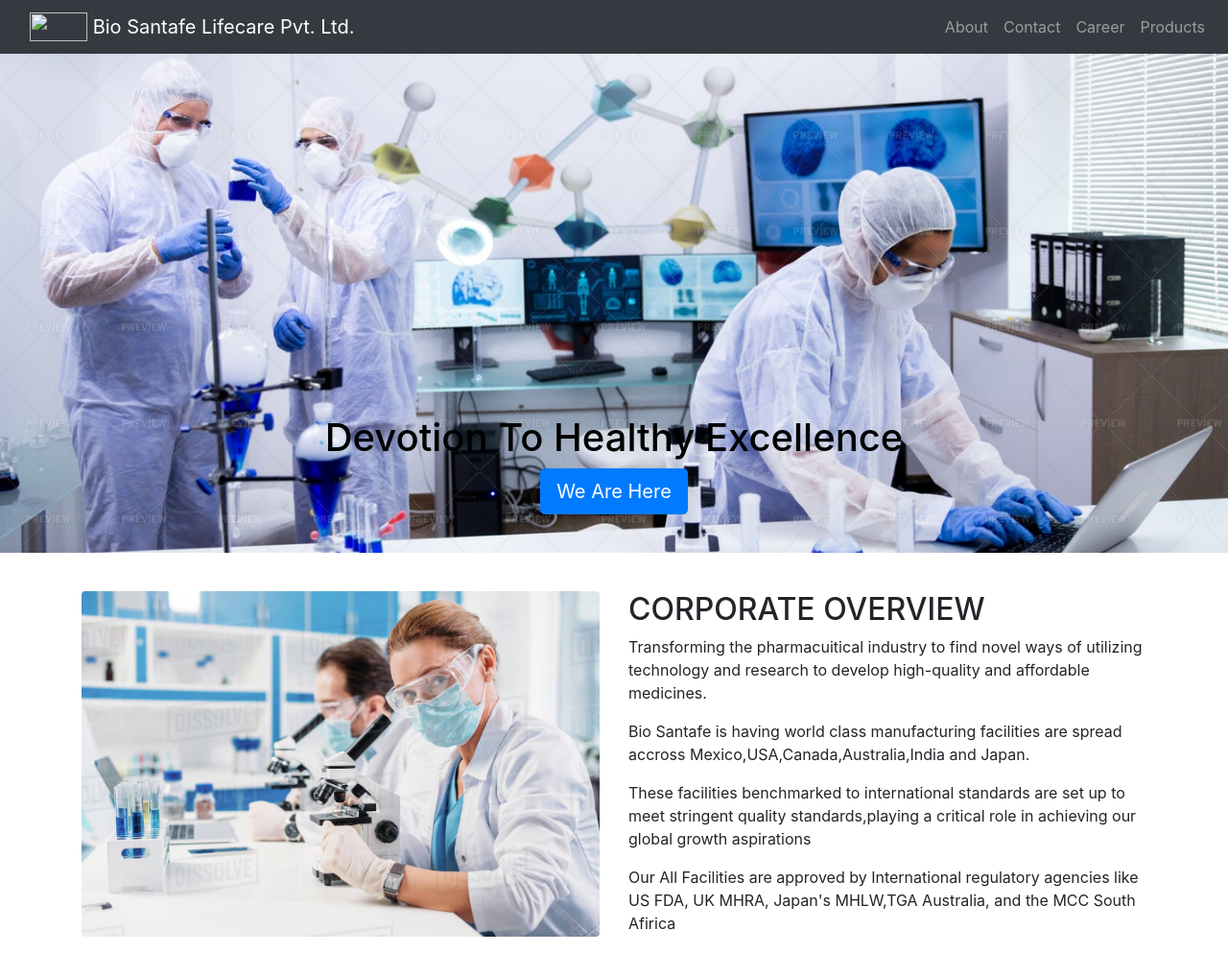
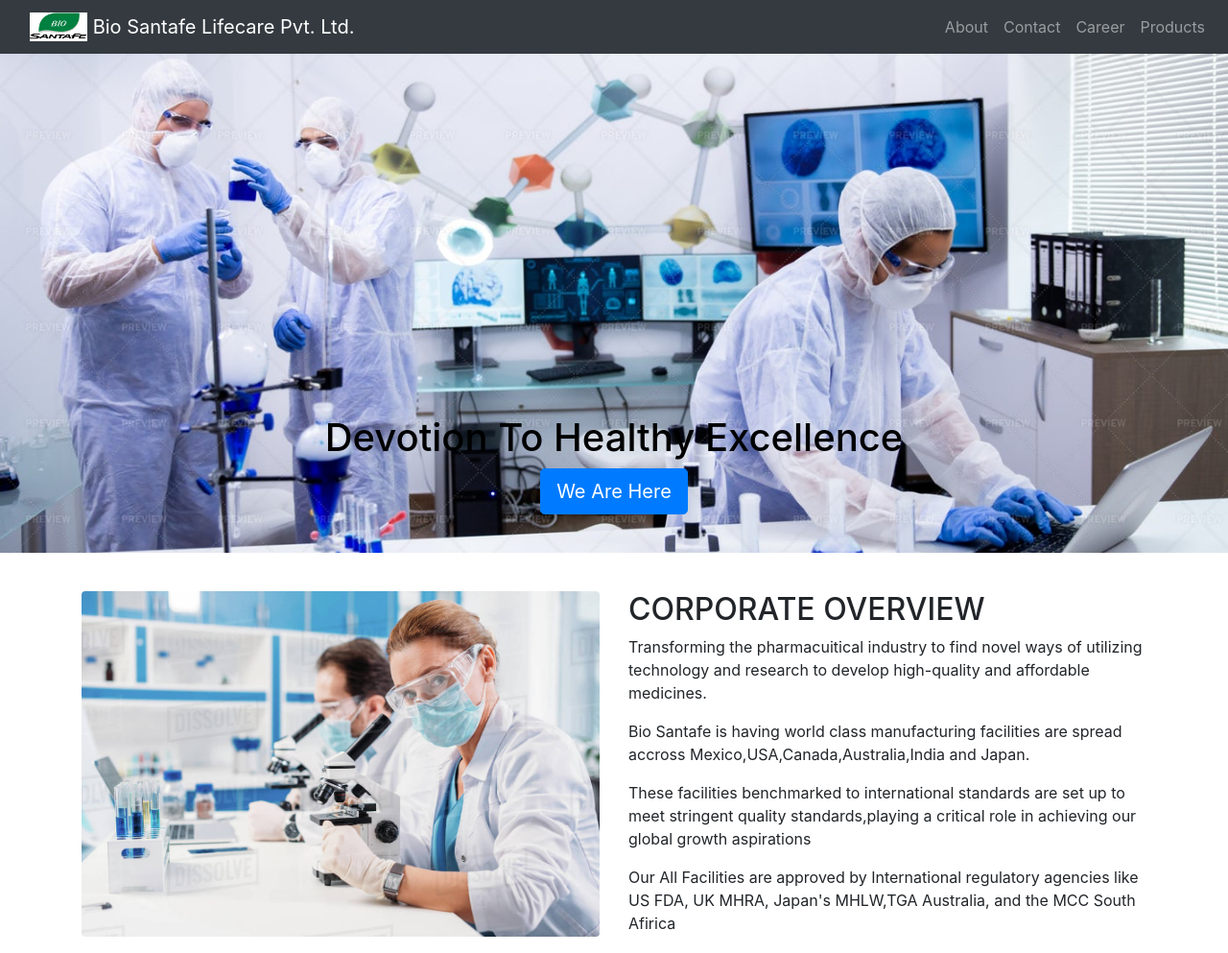
Before and after one commit to KamranEllahi/biosantafe, a plain HTML site: page index.html in a window 1280 px wide. Shown: the top 993 px of the page at 96% size. Drawn offline with Linux system fonts and the light colour scheme.

Commit message:
Add files via upload

```diff
--- a/index.html
+++ b/index.html
@@ -24,7 +24,7 @@
   <nav class="navbar fixed-top navbar-expand-lg navbar-dark bg-dark fixed-top">
     <div class="container">
       <a class="navbar-brand" href="index.html">
-    <img src="Images/logo.png" width="60" height="30" class="d-inline-block align-top" alt="">
+    <img src="logo.png" width="60" height="30" class="d-inline-block align-top" alt="">
   Bio Santafe Lifecare Pvt. Ltd.
   </a>
 </div>
```
